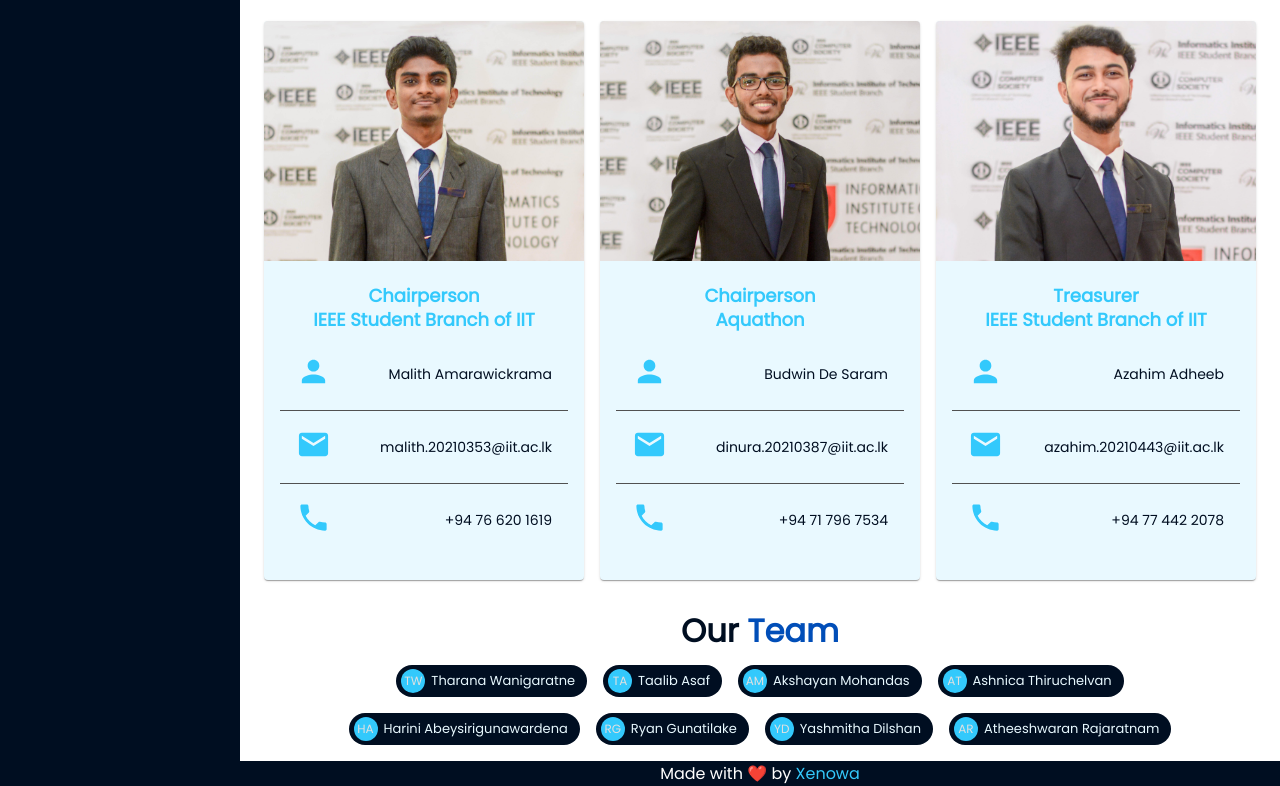
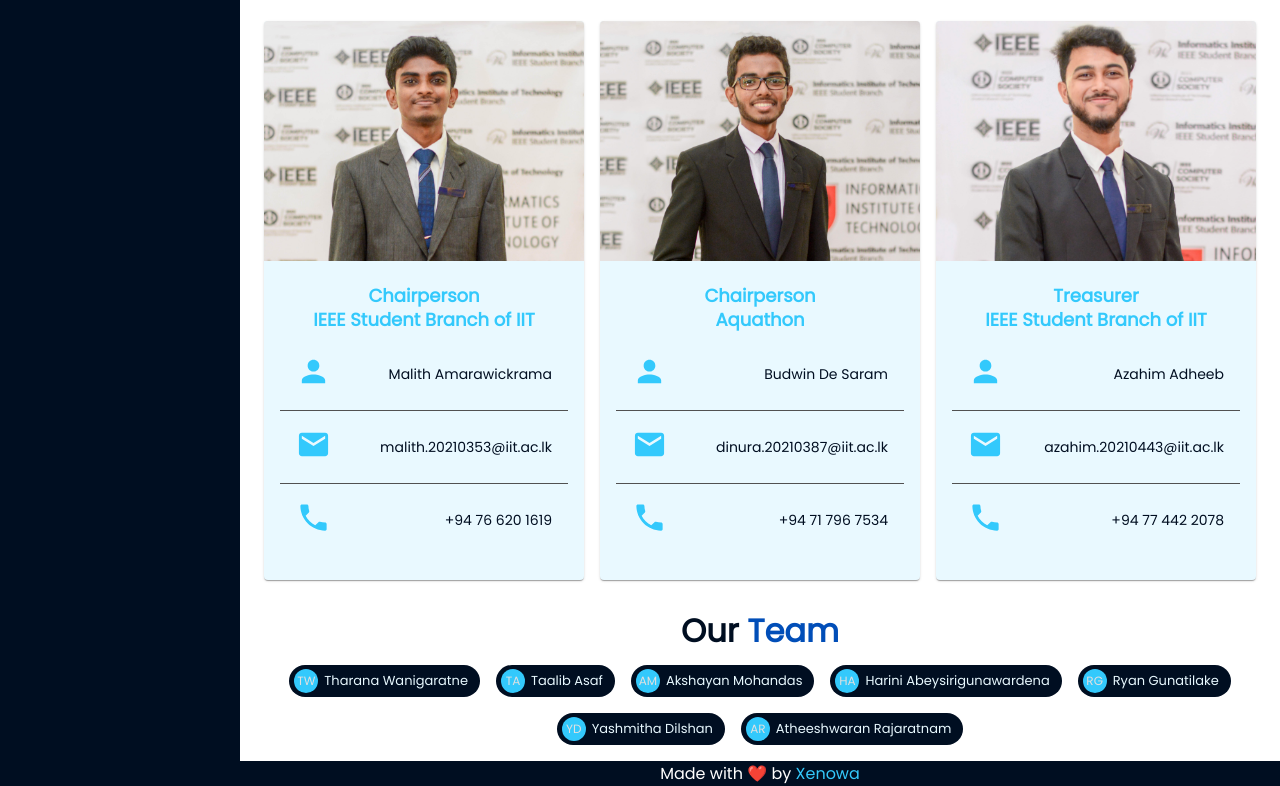
Before and after one commit to Xenowa/Aquathon, a React (Vite) app: page / in a window 1280 px wide. Shown: the part 6168-6954 px from the top of the page. Built offline with nearby package versions, Linux system fonts and the light colour scheme.

Commit message:
Update: Setting up the new OC members

```diff
--- a/src/components/Contact.jsx
+++ b/src/components/Contact.jsx
@@ -188,7 +188,6 @@ export default function Contact() {
                 <Chip sx={{ bgcolor: "primary.main", color: "secondaryLight.main" }} avatar={<Avatar sx={{ bgcolor: "secondary.main" }}>TW</Avatar>} label="Tharana Wanigaratne" />
                 <Chip sx={{ bgcolor: "primary.main", color: "secondaryLight.main" }} avatar={<Avatar sx={{ bgcolor: "secondary.main" }}>TA</Avatar>} label="Taalib Asaf" />
                 <Chip sx={{ bgcolor: "primary.main", color: "secondaryLight.main" }} avatar={<Avatar sx={{ bgcolor: "secondary.main" }}>AM</Avatar>} label="Akshayan Mohandas" />
-                <Chip sx={{ bgcolor: "primary.main", color: "secondaryLight.main" }} avatar={<Avatar sx={{ bgcolor: "secondary.main" }}>AT</Avatar>} label="Ashnica Thiruchelvan" />
                 <Chip sx={{ bgcolor: "primary.main", color: "secondaryLight.main" }} avatar={<Avatar sx={{ bgcolor: "secondary.main" }}>HA</Avatar>} label="Harini Abeysirigunawardena" />
                 <Chip sx={{ bgcolor: "primary.main", color: "secondaryLight.main" }} avatar={<Avatar sx={{ bgcolor: "secondary.main" }}>RG</Avatar>} label="Ryan Gunatilake" />
                 <Chip sx={{ bgcolor: "primary.main", color: "secondaryLight.main" }} avatar={<Avatar sx={{ bgcolor: "secondary.main" }}>YD</Avatar>} label="Yashmitha Dilshan" />
```
